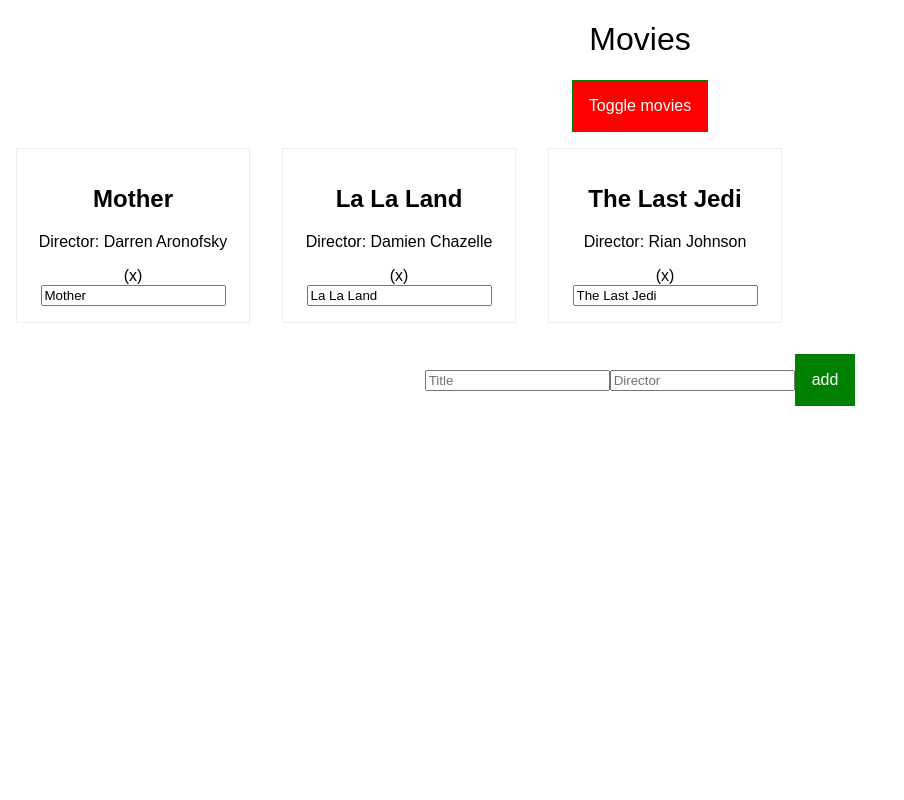
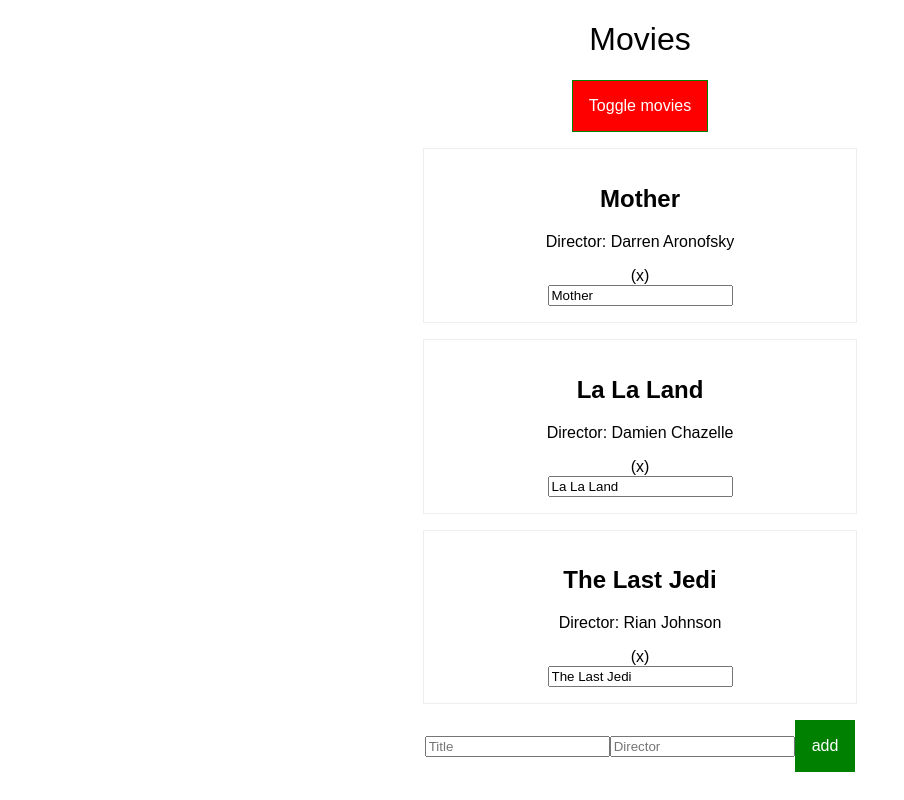
Before and after one commit to clemlatz/watchlist, a React app: page / in a window 1280 px wide. Shown: the whole page, without its empty margins (0-904 px from the left). Built offline with nearby package versions, Linux system fonts and the light colour scheme.

Commit message:
Improve Movie list display

```diff
--- a/src/App.css
+++ b/src/App.css
@@ -3,8 +3,6 @@
 }
 
 .movies {
-  display: flex;
-  flex-wrap: wrap;
 }
 
 .title {
--- a/src/Movie/Movie.css
+++ b/src/Movie/Movie.css
@@ -8,6 +8,7 @@
 
 @media (min-width: 500px) {
   .Movie {
-    width: 200px;
+    margin: 16px auto;
+    width: 400px;
   }
 }
```
